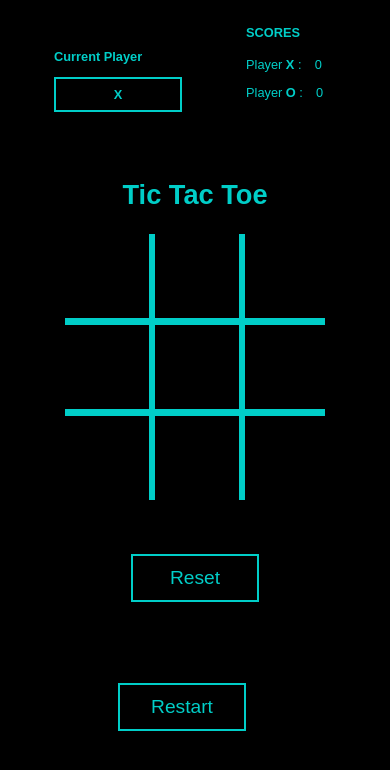
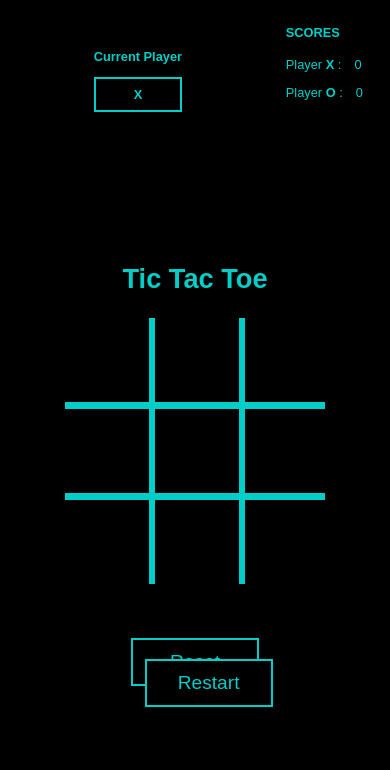
Before and after one commit to Manoj-kumar-ponnana/TIC-TAC-TOE, a plain HTML site: page index.html in a window 390 px wide. Drawn offline with Linux system fonts and the light colour scheme.

Commit message:
Update style.css

```diff
--- a/style.css
+++ b/style.css
@@ -73,7 +73,7 @@ h2{
         width: auto;
         top: 0.5rem;
         right: 1rem;
-        z-index: -1;
+        z-index: 0;
     }
     #player-section{
         position: relative;
@@ -96,9 +96,9 @@ h2{
         font-size: 1rem;
     }
     #btn2{
-        position:relative;
-        bottom: -24.5rem;
-        right: 8rem;
+        position: absolute;
+        bottom: -26rem;
+        right: 26vw;
     }
     h2{
         font-size: 1.7rem;
@@ -112,5 +112,8 @@ h2{
         display: grid;
         grid-template-columns: 80px 80px 80px;
     }
+    body{
+      padding-top: 10vh;
+    }
 
 }
```
